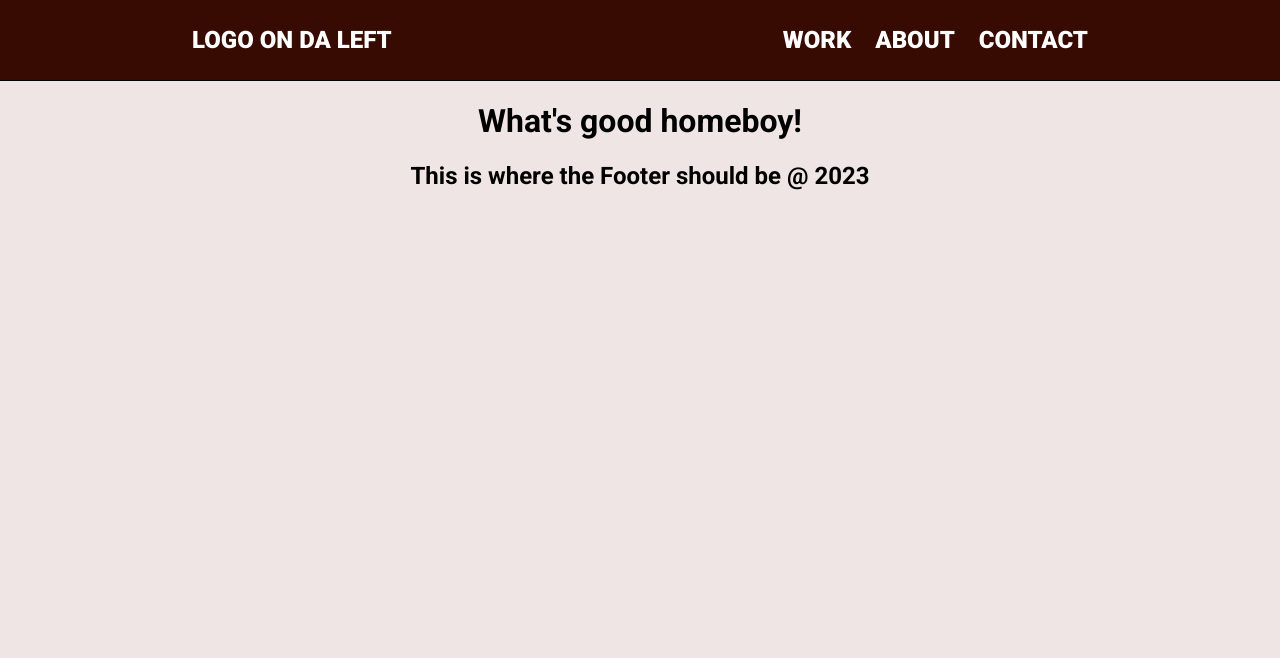
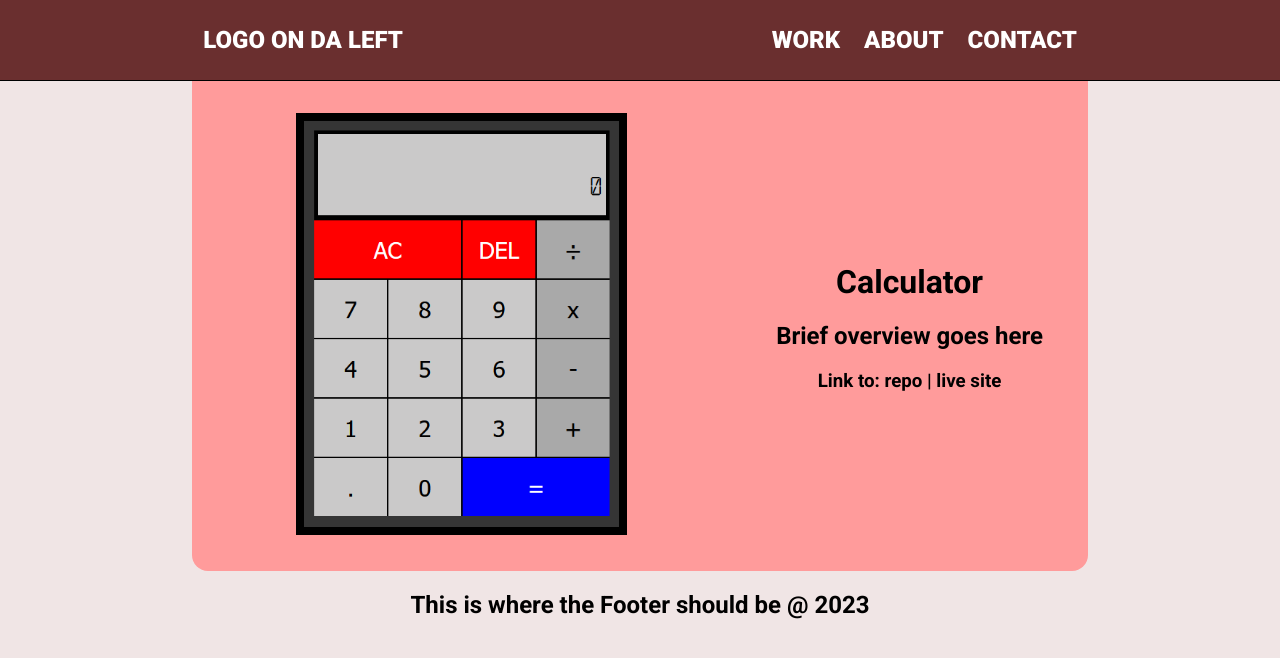
Before and after one commit to ying-lenny/Portfolio-Site-OL, a React (Create React App) app: page /page in a window 1280 px wide. Shown: the top 658 px of the page. Built offline with nearby package versions, Linux system fonts and the light colour scheme.

Commit message:
Added temp project details page

```diff
--- /dev/null
+++ b/src/Components/ProjectDetails.js
@@ -0,0 +1,18 @@
+import React from "react";
+
+export default function ProjectDetails() {
+	return (
+		<div>
+			<div className="project-details-container">
+				<div className="project-details-image">
+					<img src={require("../Assets/Calculator.PNG")} alt="Port" />
+				</div>
+				<div>
+					<h1>Calculator</h1>
+					<h2>Brief overview goes here</h2>
+					<h3>Link to: repo | live site</h3>
+				</div>
+			</div>
+		</div>
+	)
+}
--- a/src/Pages/ProjectPage.js
+++ b/src/Pages/ProjectPage.js
@@ -1,7 +1,10 @@
+import React from "react";
+import ProjectDetails from "../Components/ProjectDetails";
+
 function ProjectPage() {
 	return (
 		<div>
-			<h1>What's good homeboy!</h1>
+			<ProjectDetails/>
 		</div>
 	)
 }
--- a/src/Styles/_Header.scss
+++ b/src/Styles/_Header.scss
@@ -4,9 +4,8 @@
     z-index: 99;
     top: 0;
     height: 3em;
-    width: 100%;
-    background-color: #370b01;
-    padding: 1em 0;
+    background-color: #6a2f2f;
+    padding: 1em;
   }
 
   .header-links {
--- /dev/null
+++ b/src/Styles/_ProjectDetails.scss
@@ -0,0 +1,18 @@
+.project-details-container {
+    background-color: $background;
+    display: flex;
+    justify-content: space-around;
+    align-items: center;
+    padding: 2em 0;
+    border: {
+        bottom-left-radius: 1em;
+        bottom-right-radius: 1em;
+    };
+}
+
+.project-details-image {
+    & img {
+        width: 70%;
+        border: 0.5em black solid;
+    }
+}
--- /dev/null
+++ b/src/Styles/_variables.scss
@@ -0,0 +1 @@
+$background: #ff9b9b;
--- a/src/Styles/main.css
+++ b/src/Styles/main.css
@@ -22,9 +22,8 @@ body {
   z-index: 99;
   top: 0;
   height: 3em;
-  width: 100%;
-  background-color: #370b01;
-  padding: 1em 0;
+  background-color: #6a2f2f;
+  padding: 1em;
 }
 
 .header-links {
@@ -67,9 +66,17 @@ body {
   display: flex;
   flex-flow: row wrap;
   margin: auto;
+  justify-content: space-around;
 }
 
 /* Website specific */
+.project-grid {
+  background-color: #ff9b9b;
+  padding: 1em;
+  margin: 1em 0;
+  border-radius: 1em;
+}
+
 .big-project {
   width: calc(50% - 20px);
   margin: 0.5em;
@@ -94,6 +101,7 @@ body {
   width: 100%;
 }
 .project-container:hover img {
+  transition: 0.2s;
   filter: blur(8px);
 }
 .project-container:hover figcaption {
@@ -145,4 +153,19 @@ figcaption button {
 
 figure {
   margin: 0;
+}
+
+.project-details-container {
+  background-color: #ff9b9b;
+  display: flex;
+  justify-content: space-around;
+  align-items: center;
+  padding: 2em 0;
+  border-bottom-left-radius: 1em;
+  border-bottom-right-radius: 1em;
+}
+
+.project-details-image img {
+  width: 70%;
+  border: 0.5em black solid;
 }/*# sourceMappingURL=main.css.map */
--- a/src/Styles/main.scss
+++ b/src/Styles/main.scss
@@ -1,3 +1,7 @@
+// Variables
+@import "variables";
+
 @import "App";
 @import "Header";
 @import "Projects";
+@import "ProjectDetails";
```
Also changed, not shown: src/Styles/_Projects.scss (+9 -0 lines), src/Assets/Calculator.PNG (added), 1 other file (tests, documents, lock files or other folders).
